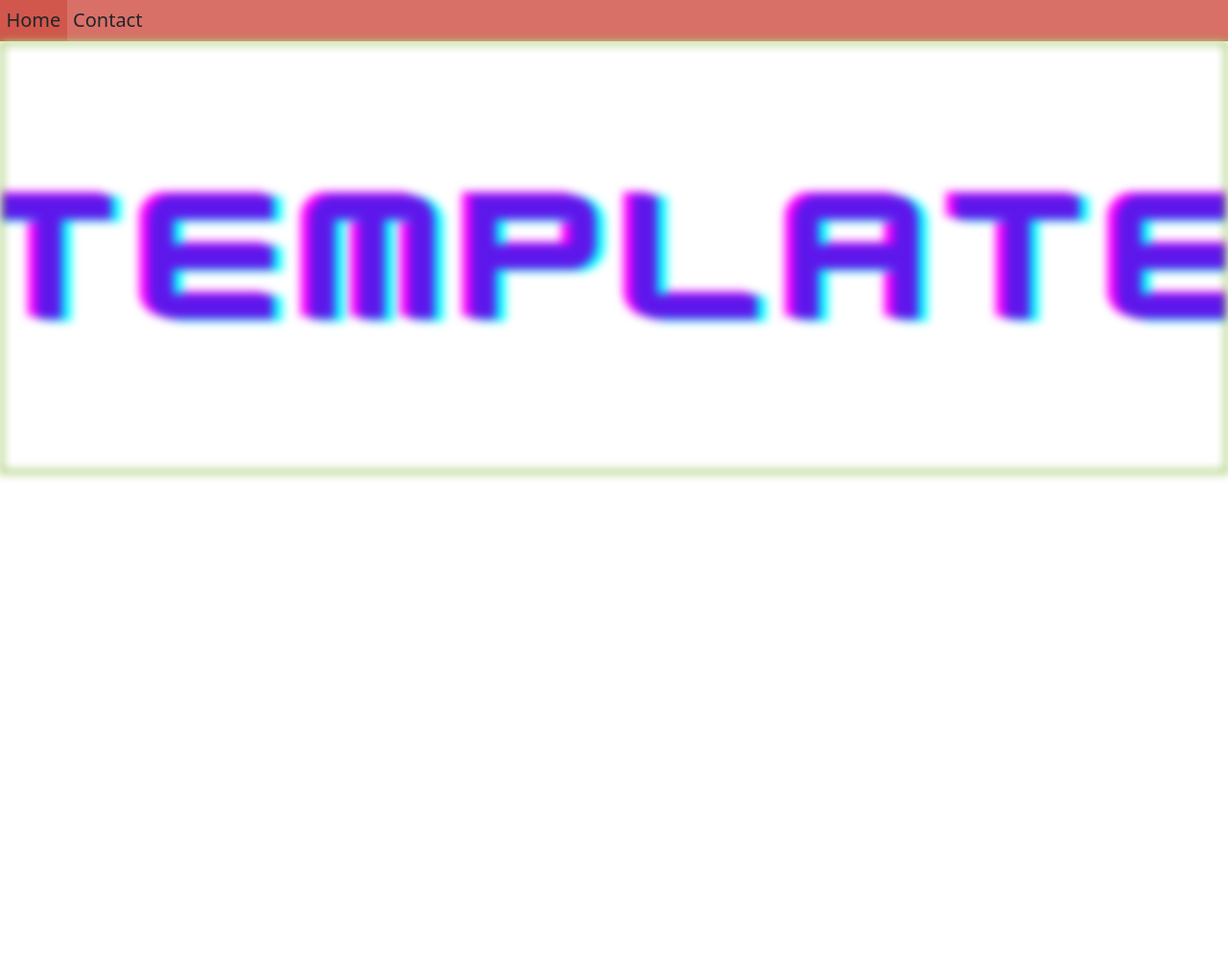
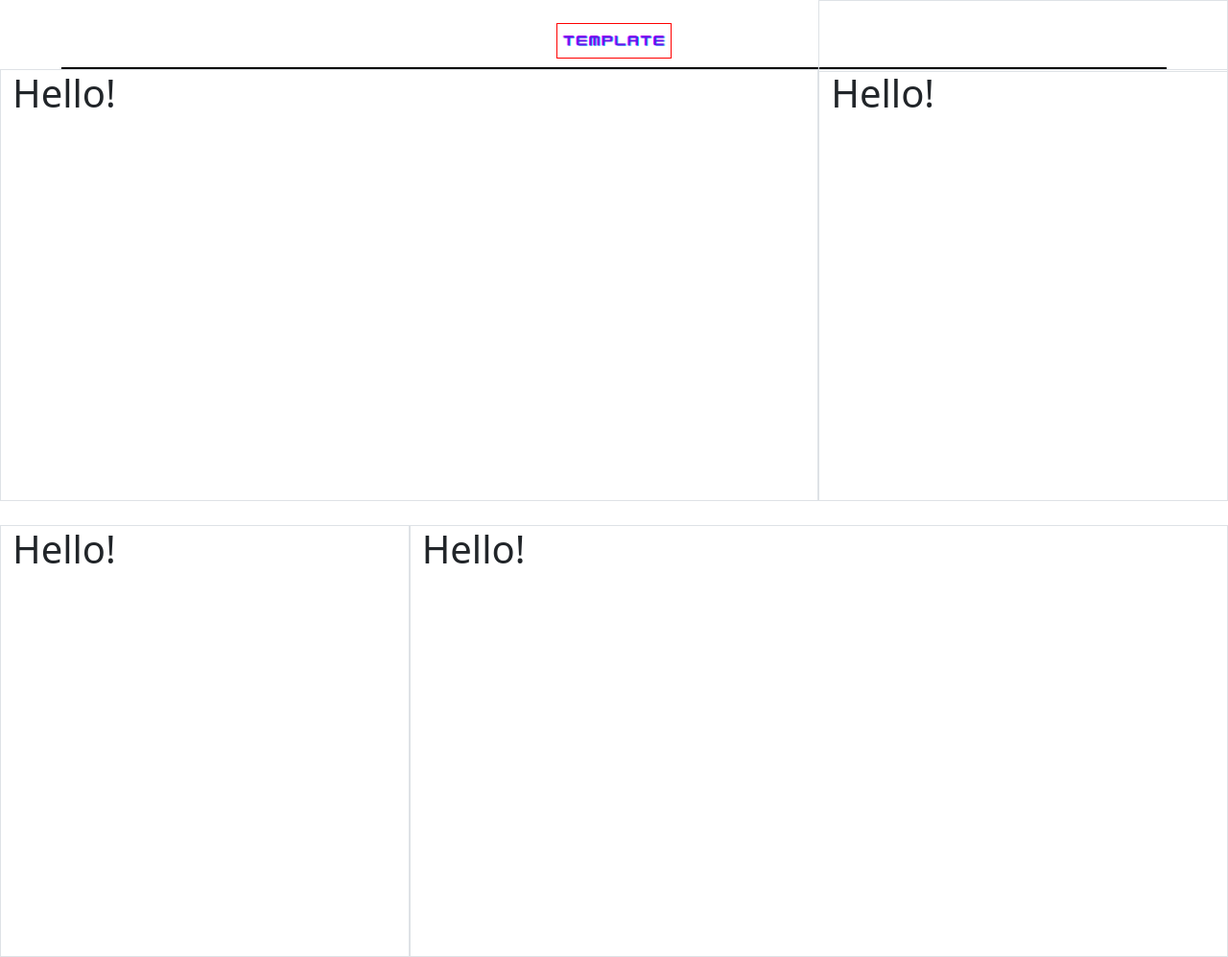
Before and after one commit to Vasu-Banga/IncubatorProject, a plain HTML site: page StellaWebsite/index.html in a window 1280 px wide. Shown: the whole page at 96% size. Before the commit the page ends 800 px from the top, so only its background shows below. Drawn offline with nearby package versions, Linux system fonts and the light colour scheme.

Commit message:
blueprinting

```diff
--- a/StellaWebsite/index.html
+++ b/StellaWebsite/index.html
@@ -5,51 +5,50 @@
     <meta charset="utf-8">
     <meta name="viewport" content="width=device-width, initial-scale=1">
     <title>The Prom-Posal</title>
+    <link href="./styles.css" rel="stylesheet">
     <link href="https://cdn.jsdelivr.net/npm/bootstrap@5.2.2/dist/css/bootstrap.min.css" rel="stylesheet"
         integrity="sha384-Zenh87qX5JnK2Jl0vWa8Ck2rdkQ2Bzep5IDxbcnCeuOxjzrPF/et3URy9Bv1WTRi" crossorigin="anonymous">
 </head>
-<style>
-    .navBar {
-        overflow: hidden;
-        background-color: #d97068;
-        position: sticky;
-        width: 100%;
-    }
-
-    .navBar a {
-        float: left;
-        color: white;
-        text-align: center;
-        padding: 0.5% 0.5%;
-        text-decoration: none;
-        font-size: 20px;
-    }
-
-    .navBar a:hover {
-        background-color: #d1574d;
-    }
-
-    .firstSection {
-        position: relative;
-        width: 100%;
-        height: 450px;
-        border: 3px solid #73AD21;
-        background-image: url('./Images/BannerTemplate.png');
-        background-position: center;
-        background-repeat: no-repeat;
-        background-size: cover;
-        filter:blur(5px)
-    }
-</style>
 
 
-<body>
-    <div class="navBar">
-        <a>Home</a>
-        <a>Contact</a>
+<body class="body-wrapper">
+    <div class="container-fluid">
+        <!-- Navigation Bar -->
+        <div class="row navBar">
+            <div class="col-4"></div>
+            <div class="col-4" style="text-align: center;">
+                <a id="logoButton" href="#">
+                    <img src="./Images/BannerTemplate.png" style="border: 1px solid red; margin-left: auto; margin-right: auto; margin-top: auto; margin-bottom: auto; width: 30%">
+                </a>
+            </div>
+            <div class="col-4 border">
+                <!-- Links -->
+
+            </div>
+        </div>
     </div>
-    <div class="firstSection">
+    <!-- Divide Spacing -->
+    <div class="navDivider"></div>
 
+    <!-- Main Content -->
+    <div class="container-fluid">
+        <div class="row firstSection">
+            <div class="col-8 border">
+                <h1>Hello!</h1>
+            </div>
+            <div class="col border">
+                <h1>Hello!</h1>
+            </div>
+        </div>
+        <div class="spacer"></div>
+        <div class="row firstSection">
+            <div class="col-4 border">
+                <h1>Hello!</h1>
+            </div>
+            <div class="col border">
+                <h1>Hello!</h1>
+            </div>
+        </div>
     </div>
 
 
--- /dev/null
+++ b/StellaWebsite/styles.css
@@ -0,0 +1,24 @@
+.navBar{
+    height: 70px;
+    position: sticky;
+}
+
+.navDivider{
+    margin-right: 5%;
+    margin-left: 5%;
+    border: 1px solid black;
+}
+
+.firstSection{
+    height: 450px;
+}
+
+.spacer{
+    position: relative;
+    height: 25px;
+    width: 100%;
+}
+
+#logoButton{
+    font-size: 50px;
+}
```
